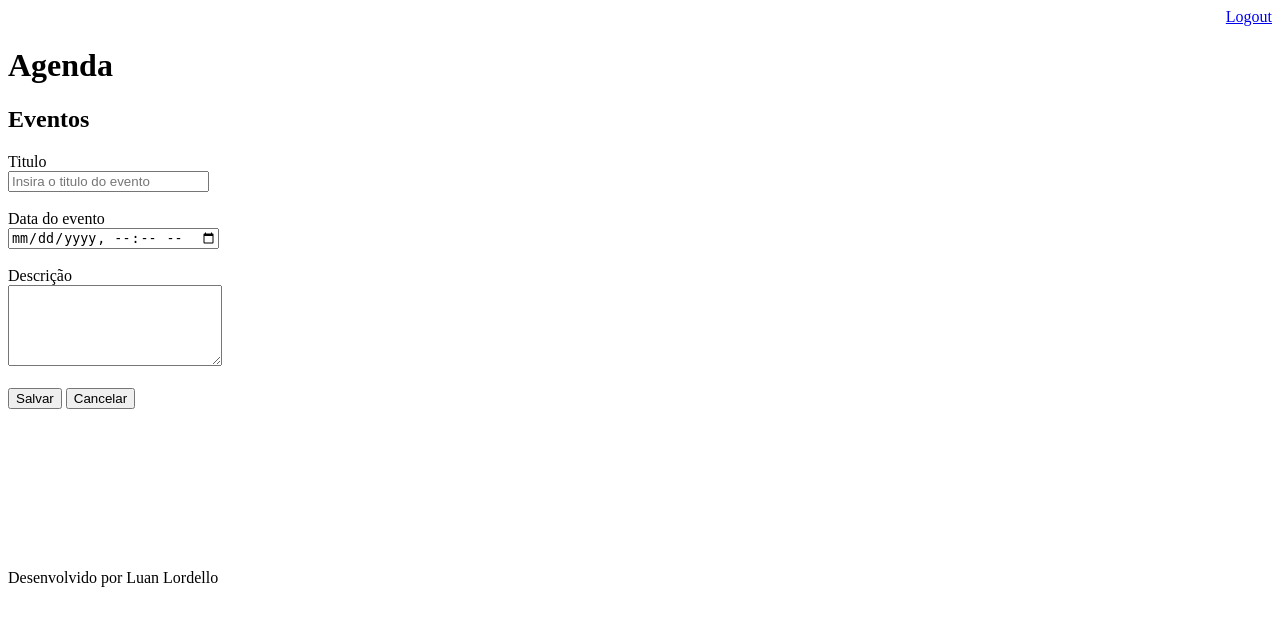
After one commit to LordeLuan/Agenda_Django, a Django app: page /agenda/evento/ in a window 1280 px wide. The commit adds this page. Shown: the top 626 px of the page. Run offline with Django 3.2, Linux system fonts and the light colour scheme; a user stored in the database is signed in.

Commit message:
Incluido o templates para inserção de novos eventos na agenda, criando assim novo template HTML, novas rotas. Incluido tambem arquivo gitignore para ignorar os arquivos compilados.

```diff
--- a/agenda/urls.py
+++ b/agenda/urls.py
@@ -23,8 +23,10 @@ from django.views.generic import RedirectView
 urlpatterns = [
     path('admin/', admin.site.urls),
     path('agenda/', views.listaEventos),
+    path('agenda/evento/', views.evento),
+    path('agenda/evento/submit', views.submitEvento),
     path('', RedirectView.as_view(url= '/agenda/')), #views.index
     path('login/', views.loginUser),
-    path('login/submit', views.submit),
+    path('login/submit', views.submitLogin),
     path('logout/', views.logoutUser)
 ]
--- a/core/models.py
+++ b/core/models.py
@@ -16,3 +16,6 @@ class Evento (models.Model):
 
     def getDataEvento(self):
         return self.dataEvento.strftime('%d/%m/%Y %H:%M')
+
+    def getDescricao(self):
+        return self.descricao
--- a/core/views.py
+++ b/core/views.py
@@ -19,12 +19,27 @@ def logoutUser(request):
 @login_required(login_url='/login/')
 def listaEventos (request):
     usuario = request.user
-    evento = Evento.objects.filter(usuario=usuario)  #get(id=1) #all()
+    evento = Evento.objects.filter(usuario=usuario) #get(id=1) #all()
+    # if usuario == '0':
+    #     evento = Evento.objects.all()
     dados = {'eventos': evento}
     return render(request, 'agenda.html', dados)
 
+@login_required(login_url='/login/')
+def evento(request):
+    return render(request, 'evento.html')
 
-def submit(request):
+@login_required(login_url='/login/')
+def submitEvento(request):
+    if request.POST:
+        titulo = request.POST.get('titulo')
+        dataEvento = request.POST.get('dataEvento')
+        descricao = request.POST.get('descricao')
+        usuario = request.user
+        Evento.objects.create(titulo=titulo,dataEvento=dataEvento,descricao=descricao,usuario=usuario)
+    return redirect('/')
+
+def submitLogin(request):
     if request.POST:
         username = request.POST.get('username')
         password = request.POST.get('password')
--- /dev/null
+++ b/templates/evento.html
@@ -0,0 +1,26 @@
+{% extends "model-page.html"  %}
+
+
+{% block content %}
+
+<h2>Eventos</h2>
+<form action="submit" method="POST"> {% csrf_token %}
+<label>Titulo</label>
+<br>
+<input type="text" name="titulo" placeholder="Insira o titulo do evento" size="22">
+<br><br>
+<label>Data do evento</label>
+<br>
+<input type="datetime-local" name="dataEvento">
+<br><br>
+<label>Descrição</label>
+<br>
+<textarea name="descricao" rows="5" cols="24"></textarea>
+<br><br>
+<button type="submit">Salvar</button>
+<a href="/">
+    <button type="button">Cancelar</button>
+</a>
+</form>
+
+{% endblock %}
--- a/templates/login.html
+++ b/templates/login.html
@@ -21,7 +21,5 @@
          <strong>Erro: </strong> {{ message }}
         </div>
     {% endfor %}
-
-
 </body>
 </html>
--- a/templates/model-footer.html
+++ b/templates/model-footer.html
@@ -1 +1,11 @@
-<p>Desenvolvido por Luan Lordello</p>
+<div align="left">
+    <br>
+    <br>
+    <br>
+    <br>
+    <br>
+    <br>
+    <br>
+    <br>
+    <p>Desenvolvido por Luan Lordello</p>
+</div>
--- a/templates/model-header.html
+++ b/templates/model-header.html
@@ -1,7 +1,8 @@
 <title>Agenda</title>
 
     <div align="right">
-        <a href="/logout">logout</a>
+        <a href="/logout">Logout</a> <br>
+<!--        <a href="/">Voltar</a>-->
     </div>
 
     <h1>Agenda</h1>
```
Also changed, not shown: templates/agenda.html (+10 -3 lines), db.sqlite3, 1 other file.
